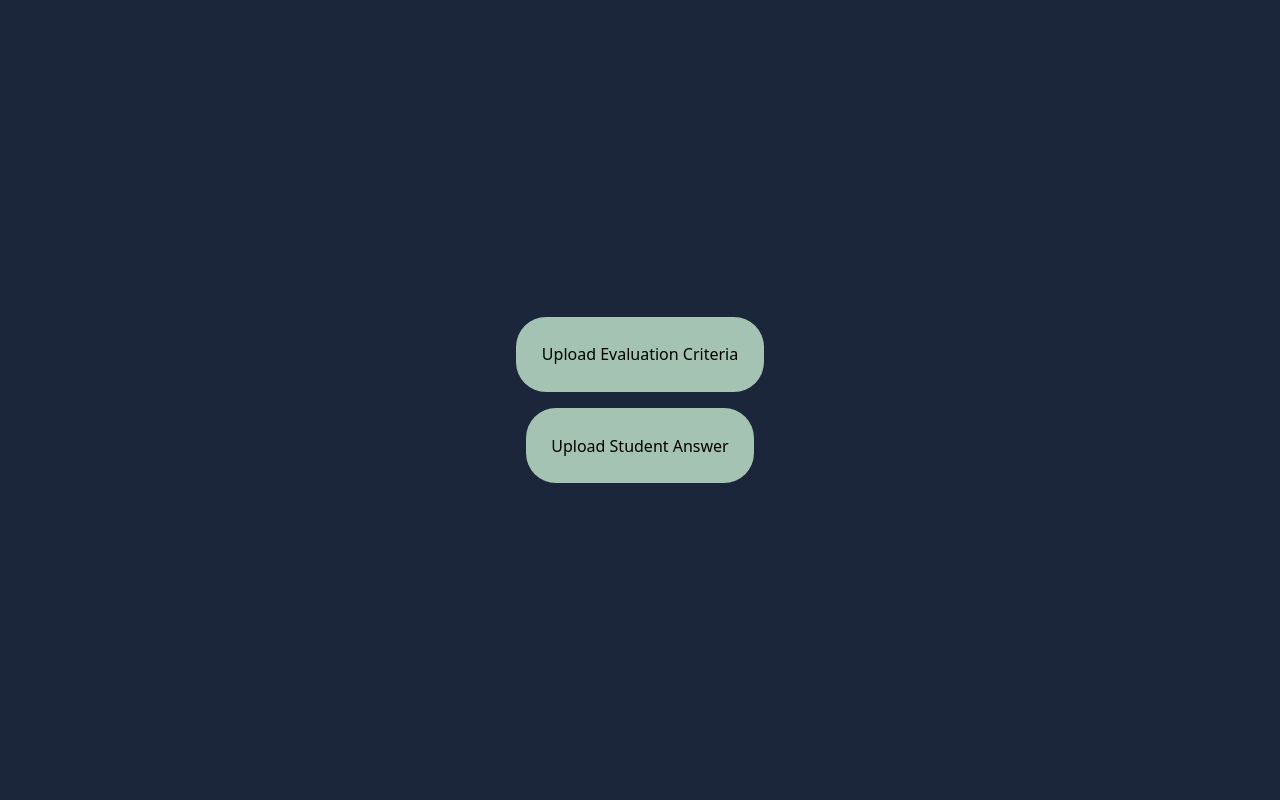
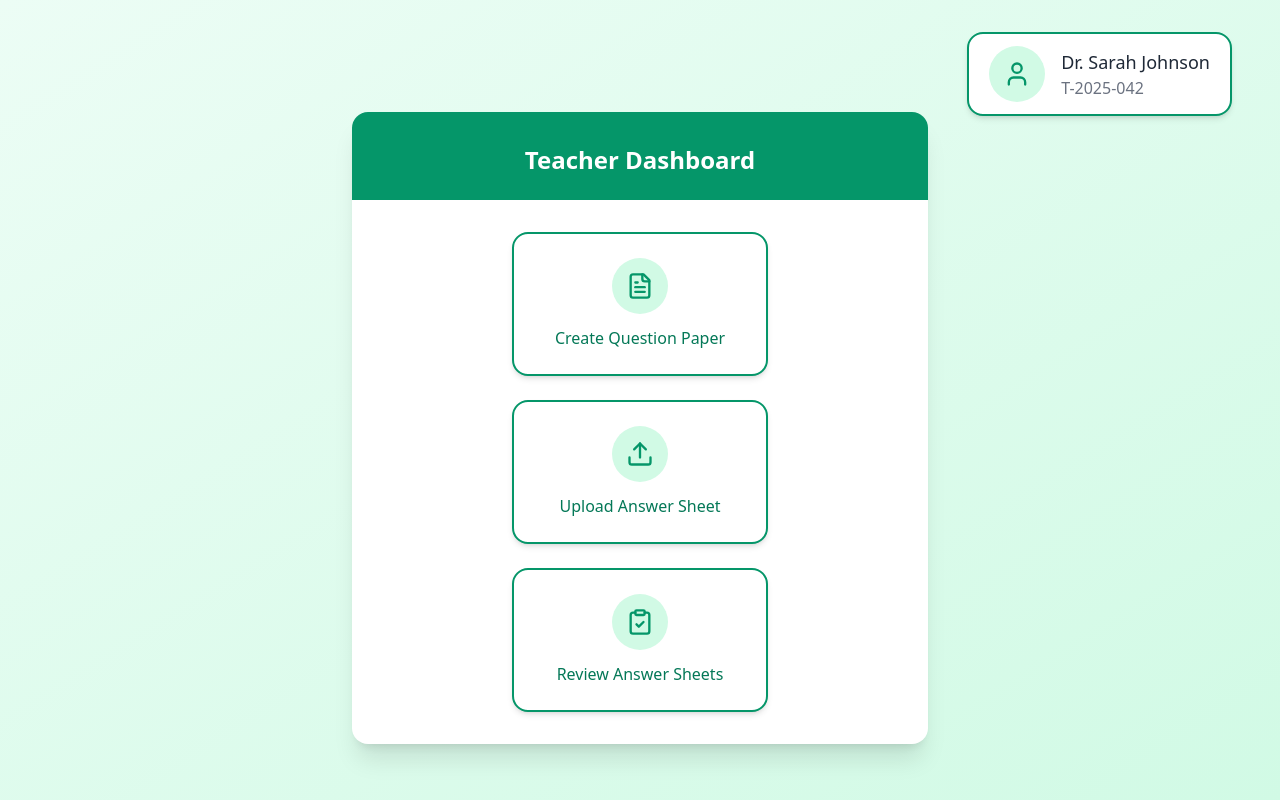
Before and after one commit to akshaic/DeepGrade, a Next.js app: page /dashboard in a window 1280 px wide. Built offline with nearby package versions, Linux system fonts and the light colour scheme.

Commit message:
teacher dashboard updated

```diff
--- a/src/app/dashboard/page.js
+++ b/src/app/dashboard/page.js
@@ -1,24 +1,72 @@
 "use client"
-import React from 'react'
-import { useRouter } from "next/navigation";
-const page = () => {
-  const router = useRouter();
+import React from 'react';
+import { FileText, Upload, ClipboardCheck, User } from 'lucide-react';
+
+const TeacherDashboard = () => {
+  // Mock teacher data
+  const teacher = {
+    name: "Dr. Sarah Johnson",
+    staffId: "T-2025-042"
+  };
+
   return (
-    <div style={{display:'flex',width:'100vw',height:'100vh',backgroundColor:'#1b263b',justifyItems:'center',alignContent:'center',alignItems:'center',justifyContent:'center',display:'flex',flexDirection:'column',gap:'2vh'}}>
-          <button
-      onClick={() => router.push("/teacher")}
-        style={{backgroundColor:'#a4c3b2',padding:'2vw',borderRadius:'30px'}}
-    >
-      Upload Evaluation Criteria
-    </button>
-    <button
-      onClick={() => router.push("/uploadanswer")}
-        style={{backgroundColor:'#a4c3b2',padding:'2vw',borderRadius:'30px'}}
-    >
-      Upload Student Answer
-    </button>
+    <div className="min-h-screen w-full bg-gradient-to-br from-emerald-50 to-emerald-100 p-4 relative">
+      {/* Profile display with green border matching buttons - now with rounded edges */}
+      <div className="absolute top-8 right-12 flex items-center bg-white shadow-md rounded-2xl px-5 py-3 border-2 border-emerald-600">
+        <div className="h-14 w-14 bg-emerald-100 rounded-full flex items-center justify-center mr-4">
+          <User className="h-7 w-7 text-emerald-600" />
+        </div>
+        <div>
+          <p className="font-medium text-gray-800 text-lg">{teacher.name}</p>
+          <p className="text-gray-500">{teacher.staffId}</p>
+        </div>
+      </div>
+
+      <div className="max-w-xl mx-auto mt-24">
+        <div className="bg-white rounded-2xl shadow-xl overflow-hidden">
+          {/* Dashboard Header */}
+          <div className="px-8 pt-8 pb-6 bg-emerald-600">
+            <h2 className="text-2xl font-bold text-white text-center">
+              Teacher Dashboard
+            </h2>
+          </div>
+
+          <div className="p-8 space-y-8">
+            {/* Dashboard Options - Vertical Layout with Narrower Buttons */}
+            <div className="flex flex-col items-center space-y-6">
+              {/* Create Question Paper */}
+              <div className="flex flex-col items-center w-full">
+                <button className="w-64 bg-white hover:bg-emerald-50 border-2 border-emerald-600 text-emerald-700 flex flex-col items-center justify-center p-6 rounded-2xl shadow-md transition-all hover:shadow-lg">
+                  <div className="h-14 w-14 bg-emerald-100 rounded-full flex items-center justify-center mb-3">
+                    <FileText className="h-7 w-7 text-emerald-600" />
+                  </div>
+                  <span className="font-medium text-center">Create Question Paper</span>
+                </button>
+              </div>
+              {/* Upload Answer Sheet */}
+              <div className="flex flex-col items-center w-full">
+                <button className="w-64 bg-white hover:bg-emerald-50 border-2 border-emerald-600 text-emerald-700 flex flex-col items-center justify-center p-6 rounded-2xl shadow-md transition-all hover:shadow-lg">
+                  <div className="h-14 w-14 bg-emerald-100 rounded-full flex items-center justify-center mb-3">
+                    <Upload className="h-7 w-7 text-emerald-600" />
+                  </div>
+                  <span className="font-medium text-center">Upload Answer Sheet</span>
+                </button>
+              </div>
+              {/* Review Answer Sheets */}
+              <div className="flex flex-col items-center w-full">
+                <button className="w-64 bg-white hover:bg-emerald-50 border-2 border-emerald-600 text-emerald-700 flex flex-col items-center justify-center p-6 rounded-2xl shadow-md transition-all hover:shadow-lg">
+                  <div className="h-14 w-14 bg-emerald-100 rounded-full flex items-center justify-center mb-3">
+                    <ClipboardCheck className="h-7 w-7 text-emerald-600" />
+                  </div>
+                  <span className="font-medium text-center">Review Answer Sheets</span>
+                </button>
+              </div>
+            </div>
+          </div>
+        </div>
+      </div>
     </div>
-  )
-}
+  );
+};
 
-export default page
+export default TeacherDashboard;
```
Also changed, not shown: src/app/student/page.js (added).
